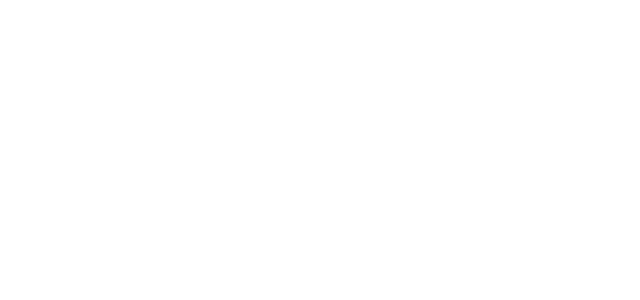
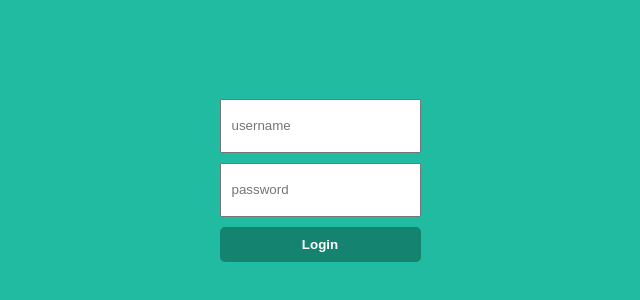
Before and after one commit to ognjenp97/project_2, a React (Create React App) app: page /login in a window 1280 px wide. Before the commit this address had no page. Shown: the part 220-520 px from the top of the page, without its empty margins (320-960 px from the left). Built offline with nearby package versions, Linux system fonts and the light colour scheme.

Commit message:
Added a user login and logout page

```diff
--- a/package.json
+++ b/package.json
@@ -3,10 +3,13 @@
   "version": "0.1.0",
   "private": true,
   "dependencies": {
+    "@emotion/react": "^11.11.1",
+    "@emotion/styled": "^11.11.0",
     "@fortawesome/fontawesome-svg-core": "^6.4.2",
     "@fortawesome/free-regular-svg-icons": "^6.4.2",
     "@fortawesome/free-solid-svg-icons": "^6.4.2",
     "@fortawesome/react-fontawesome": "^0.2.0",
+    "@mui/material": "^5.15.0",
     "@testing-library/jest-dom": "^5.17.0",
     "@testing-library/react": "^13.4.0",
     "@testing-library/user-event": "^13.5.0",
--- a/src/App.js
+++ b/src/App.js
@@ -2,6 +2,7 @@
 import Home from "./pages/home/Home";
 import List from "./pages/list/List";
 import Hotel from "./pages/hotel/Hotel";
+import Login from "./pages/login/Login";
 
 function App() {
   return (
@@ -10,6 +11,7 @@
         <Route path="/" element={<Home />} />
         <Route path="/hotels" element={<List />} />
         <Route path="/hotels/:id" element={<Hotel />} />
+        <Route path="/login" element={<Login />} />
       </Routes>
     </BrowserRouter>
   );
--- a/src/components/featured/Featured.js
+++ b/src/components/featured/Featured.js
@@ -8,7 +8,6 @@
   const { data, loading, error } = useFetch(
     "/hotels/countByCity?cities=Banja Luka,Belgrade,Vienna"
   );
-  console.log(data);
   return (
     <div className="featured">
       {loading ? (
--- a/src/components/header/Header.js
+++ b/src/components/header/Header.js
@@ -11,6 +11,7 @@
 import { format } from "date-fns";
 import { useNavigate } from "react-router-dom";
 import { SearchContext } from "../../context/SearchContext";
+import { AuthContext } from "../../context/AuthContext";
 
 const Header = ({ type }) => {
   const [destination, setDestination] = useState("");
@@ -30,6 +31,7 @@
   });
 
   const navigate = useNavigate();
+  const { user } = useContext(AuthContext);
 
   const handleOption = (name, operation) => {
     setOptions((prev) => {
@@ -68,8 +70,12 @@
             <p className="headerDesc">
               Save at least 10% on stays worldwide, from relaxing retreats to
               off-grid adventures
+              {!user && (
+                <div>
+                  <button className="headerBtn">Sign in / Register</button>
+                </div>
+              )}
             </p>
-            <button className="headerBtn">Sign in / Register</button>
             <div className="headerSearch">
               <div className="headerSearchItem">
                 <FontAwesomeIcon icon={faBed} className="headerIcon" />
--- a/src/components/header/header.css
+++ b/src/components/header/header.css
@@ -31,12 +31,12 @@
 }
 
 .headerDesc {
-  margin: 20px 0px;
+  margin-top: 20px;
+  margin-bottom: 50px;
 }
 
 .headerBtn {
-  margin-bottom: 30px;
-  margin-bottom: 50px;
+  margin-top: 20px;
   background-color: #20bba1;
   color: white;
   border: none;
--- a/src/components/navbar/Navbar.js
+++ b/src/components/navbar/Navbar.js
@@ -1,17 +1,73 @@
+import { useContext } from "react";
 import "./navbar.css";
-import { Link } from "react-router-dom";
+import { Link, useNavigate } from "react-router-dom";
+import { AuthContext } from "../../context/AuthContext";
+import * as React from "react";
+import Menu from "@mui/material/Menu";
+import MenuItem from "@mui/material/MenuItem";
 
 const Navbar = () => {
+  const { user } = useContext(AuthContext);
+
+  const navigate = useNavigate();
+  const [selectedElement, setselectedElement] = React.useState(null);
+  const [open, setOpen] = React.useState(false);
+
+  function handleOpenMenu(event) {
+    setOpen(true);
+    setselectedElement(event.currentTarget);
+  }
+
+  function handleCloseMenu() {
+    setOpen(false);
+  }
+
+  const logoutUser = () => {
+    handleCloseMenu();
+    localStorage.removeItem("user");
+    navigate("/");
+    window.location.reload();
+  };
+
   return (
     <div className="navbar">
       <div className="navContainer">
         <Link to="/" style={{ color: "inherit", textDecoration: "none" }}>
           <span className="logo">Real Estate Booking</span>
         </Link>
-        <div className="navItem">
-          <button className="navButton">Register</button>
-          <button className="navButton">Login</button>
-        </div>
+        {user ? (
+          <div>
+            <button onClick={handleOpenMenu} className="userBtn">
+              {user.username}
+            </button>
+            <Menu
+              id="basic-menu"
+              anchorEl={selectedElement}
+              open={open}
+              onClose={handleCloseMenu}
+              anchorOrigin={{
+                vertical: "bottom",
+                horizontal: "center",
+              }}
+              transformOrigin={{
+                vertical: "top",
+                horizontal: "center",
+              }}
+            >
+              <div className="menuItem">
+                <MenuItem onClick={handleCloseMenu}>Your reservations</MenuItem>
+                <MenuItem onClick={logoutUser}>Log out</MenuItem>
+              </div>
+            </Menu>
+          </div>
+        ) : (
+          <div className="navItem">
+            <button className="navButton">Register</button>
+            <Link to="/login">
+              <button className="navButton">Login</button>
+            </Link>
+          </div>
+        )}
       </div>
     </div>
   );
--- a/src/components/navbar/navbar.css
+++ b/src/components/navbar/navbar.css
@@ -27,3 +27,17 @@
   cursor: pointer;
   color: #148471;
 }
+
+.userBtn {
+  background-color: #148471;
+  color: white;
+  border: none;
+  font-size: 15px;
+  cursor: pointer;
+  font-weight: bold;
+}
+
+.menuItem {
+  color: #148471;
+  font-weight: "bold";
+}
--- /dev/null
+++ b/src/context/AuthContext.js
@@ -0,0 +1,61 @@
+import { createContext, useEffect, useReducer } from "react";
+
+const INITIAL_STATE = {
+  user: JSON.parse(localStorage.getItem("user")) || null,
+  loading: false,
+  error: null,
+};
+
+export const AuthContext = createContext(INITIAL_STATE);
+
+const AuthReducer = (state, action) => {
+  switch (action.type) {
+    case "LOGIN_START":
+      return {
+        user: null,
+        loading: true,
+        error: null,
+      };
+    case "LOGIN_SUCCESS":
+      return {
+        user: action.payload,
+        loading: false,
+        error: null,
+      };
+    case "LOGIN_FAILURE":
+      return {
+        user: null,
+        loading: false,
+        error: action.payload,
+      };
+    case "LOGOUT":
+      return {
+        user: null,
+        loading: false,
+        error: null,
+      };
+    default:
+      return state;
+  }
+};
+
+export const AuthContextProvider = ({ children }) => {
+  const [state, dispatch] = useReducer(AuthReducer, INITIAL_STATE);
+
+  useEffect(() => {
+    localStorage.setItem("user", JSON.stringify(state.user));
+  }, [state.user]);
+
+  return (
+    <AuthContext.Provider
+      value={{
+        user: state.user,
+        loading: state.loading,
+        error: state.error,
+        dispatch,
+      }}
+    >
+      {children}
+    </AuthContext.Provider>
+  );
+};
--- a/src/index.js
+++ b/src/index.js
@@ -4,13 +4,16 @@
 import App from "./App";
 import reportWebVitals from "./reportWebVitals";
 import { SearchContextProvider } from "./context/SearchContext";
+import { AuthContextProvider } from "./context/AuthContext";
 
 const root = ReactDOM.createRoot(document.getElementById("root"));
 root.render(
   <React.StrictMode>
-    <SearchContextProvider>
-      <App />
-    </SearchContextProvider>
+    <AuthContextProvider>
+      <SearchContextProvider>
+        <App />
+      </SearchContextProvider>
+    </AuthContextProvider>
   </React.StrictMode>
 );
 
--- /dev/null
+++ b/src/pages/login/Login.js
@@ -0,0 +1,59 @@
+import axios from "axios";
+import { useContext, useState } from "react";
+import "./login.css";
+import { AuthContext } from "../../context/AuthContext";
+import { useNavigate } from "react-router-dom";
+
+const Login = () => {
+  const [credentials, setCredentials] = useState({
+    username: undefined,
+    password: undefined,
+  });
+
+  const { loading, error, dispatch } = useContext(AuthContext);
+
+  const navigate = useNavigate();
+
+  const handleChange = (e) => {
+    setCredentials((prev) => ({ ...prev, [e.target.id]: e.target.value }));
+  };
+
+  const handleClick = async (e) => {
+    e.preventDefault();
+    dispatch({ type: "LOGIN_START" });
+    try {
+      const res = await axios.post("/auth/login", credentials);
+      dispatch({ type: "LOGIN_SUCCESS", payload: res.data });
+      navigate("/");
+    } catch (err) {
+      dispatch({ type: "LOGIN_FAILURE", payload: err.response.data });
+    }
+  };
+
+  return (
+    <div className="login">
+      <div className="lContainer">
+        <input
+          type="text"
+          placeholder="username"
+          id="username"
+          onChange={handleChange}
+          className="lInput"
+        />
+        <input
+          type="password"
+          placeholder="password"
+          id="password"
+          onChange={handleChange}
+          className="lInput"
+        />
+        <button disabled={loading} onClick={handleClick} className="lButton">
+          Login
+        </button>
+        {error && <span>{error.message}</span>}
+      </div>
+    </div>
+  );
+};
+
+export default Login;
--- /dev/null
+++ b/src/pages/login/login.css
@@ -0,0 +1,34 @@
+.login {
+  height: 100vh;
+  display: flex;
+  align-items: center;
+  justify-content: center;
+  background-color: #20bba1;
+}
+
+.lContainer {
+  display: flex;
+  flex-direction: column;
+  gap: 10px;
+}
+
+.lInput {
+  height: 30px;
+  padding: 10px;
+}
+
+.lButton {
+  border: none;
+  padding: 10px 20px;
+  background-color: #148471;
+  color: white;
+  font-weight: bold;
+  cursor: pointer;
+  border-radius: 5px;
+  border-color: black;
+}
+
+.lButton:disabled {
+  background-color: #148471;
+  cursor: not-allowed;
+}
```
Also changed, not shown: 2 other files (tests, documents, lock files or other folders).
